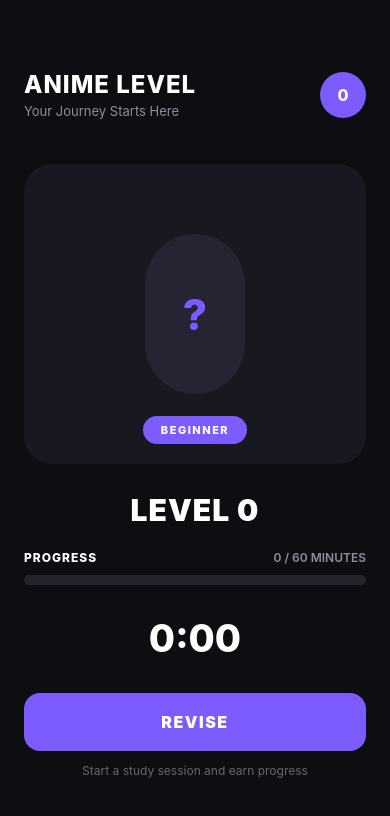
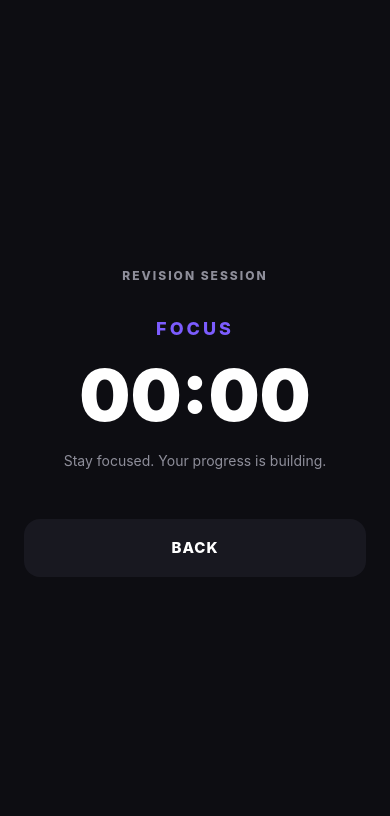
Before and after one commit to Kaiomomo/AnimeLevel, a React Native app: screen /Revision in a window 390 px wide. Shown: the top 816 px of the page. Built offline with nearby package versions, Linux system fonts and the light colour scheme.

Commit message:
Add revision screen and navigation

```diff
--- a/App.js
+++ b/App.js
@@ -1,5 +1,24 @@
+import { NavigationContainer } from "@react-navigation/native";
+import { createNativeStackNavigator } from "@react-navigation/native-stack";
+
 import HomeScreen from "./src/screens/HomeScreen";
+import RevisionScreen from "./src/screens/RevisionScreen";
+
+const Stack = createNativeStackNavigator();
 
 export default function App() {
-  return <HomeScreen />;
+  return (
+    <NavigationContainer>
+      <Stack.Navigator
+        initialRouteName="Home"
+        screenOptions={{
+          headerShown: false,
+        }}
+      >
+        <Stack.Screen name="Home" component={HomeScreen} />
+
+        <Stack.Screen name="Revision" component={RevisionScreen} />
+      </Stack.Navigator>
+    </NavigationContainer>
+  );
 }
--- a/app.json
+++ b/app.json
@@ -20,11 +20,10 @@
       "predictiveBackGestureEnabled": false
     },
     "web": {
-      "output": "static",
+      "output": "single",
       "favicon": "./assets/images/favicon.png"
     },
     "plugins": [
-      "expo-router",
       [
         "expo-splash-screen",
         {
@@ -35,7 +34,6 @@
       ]
     ],
     "experiments": {
-      "typedRoutes": true,
       "reactCompiler": true
     }
   }
--- a/package.json
+++ b/package.json
@@ -4,6 +4,8 @@
   "version": "1.0.0",
   "dependencies": {
     "@expo/ui": "~57.0.20",
+    "@react-navigation/native": "^7.4.1",
+    "@react-navigation/native-stack": "^7.19.2",
     "expo": "~57.0.25",
     "expo-constants": "~57.0.19",
     "expo-device": "~57.0.2",
@@ -11,7 +13,6 @@
     "expo-glass-effect": "~57.0.4",
     "expo-image": "~57.0.5",
     "expo-linking": "~57.0.11",
-    "expo-router": "~57.0.23",
     "expo-splash-screen": "~57.0.9",
     "expo-status-bar": "~57.0.1",
     "expo-symbols": "~57.0.3",
--- a/src/screens/HomeScreen.js
+++ b/src/screens/HomeScreen.js
@@ -1,7 +1,7 @@
 import { useEffect, useState } from "react";
 import { Pressable, StyleSheet, Text, View } from "react-native";
 
-export default function HomeScreen() {
+export default function HomeScreen({ navigation }) {
   const [sessionSeconds, setSessionSeconds] = useState(0);
   const [totalSeconds, setTotalSeconds] = useState(0);
   const [isRevising, setIsRevising] = useState(false);
@@ -21,7 +21,6 @@ export default function HomeScreen() {
   const displayMinutes = Math.floor(sessionSeconds / 60);
   const displaySeconds = sessionSeconds % 60;
 
-  // Live progress now uses seconds so the progress bar moves while revising
   const liveTotalSeconds = totalSeconds + sessionSeconds;
   const secondsPerLevel = 60 * 60;
   const level = Math.floor(liveTotalSeconds / secondsPerLevel);
@@ -38,7 +37,7 @@ export default function HomeScreen() {
       setIsRevising(true);
     }
   }
-
+  console.log("HOME NAVIGATION:", navigation);
   return (
     <View style={styles.container}>
       <View style={styles.header}>
@@ -79,7 +78,10 @@ export default function HomeScreen() {
         {displayMinutes}:{displaySeconds.toString().padStart(2, "0")}
       </Text>
 
-      <Pressable style={styles.reviseButton} onPress={handleRevisionPress}>
+      <Pressable
+        style={styles.reviseButton}
+        onPress={() => navigation.navigate("Revision")}
+      >
         <Text style={styles.reviseButtonText}>
           {isRevising ? "FINISH SESSION" : "REVISE"}
         </Text>
--- /dev/null
+++ b/src/screens/RevisionScreen.js
@@ -0,0 +1,77 @@
+import { Pressable, StyleSheet, Text, View } from "react-native";
+
+export default function RevisionScreen({ navigation }) {
+  return (
+    <View style={styles.container}>
+      <Text style={styles.label}>REVISION SESSION</Text>
+
+      <Text style={styles.focusText}>FOCUS</Text>
+
+      <Text style={styles.timer}>00:00</Text>
+
+      <Text style={styles.message}>
+        Stay focused. Your progress is building.
+      </Text>
+
+      <Pressable style={styles.backButton} onPress={() => navigation.goBack()}>
+        <Text style={styles.backButtonText}>BACK</Text>
+      </Pressable>
+    </View>
+  );
+}
+
+const styles = StyleSheet.create({
+  container: {
+    flex: 1,
+    backgroundColor: "#0D0D12",
+    alignItems: "center",
+    justifyContent: "center",
+    paddingHorizontal: 24,
+  },
+
+  label: {
+    color: "#8E8E9A",
+    fontSize: 12,
+    fontWeight: "800",
+    letterSpacing: 2,
+  },
+
+  focusText: {
+    color: "#7C5CFF",
+    fontSize: 18,
+    fontWeight: "800",
+    letterSpacing: 3,
+    marginTop: 35,
+  },
+
+  timer: {
+    color: "#FFFFFF",
+    fontSize: 72,
+    fontWeight: "900",
+    marginTop: 12,
+  },
+
+  message: {
+    color: "#8E8E9A",
+    fontSize: 14,
+    textAlign: "center",
+    marginTop: 14,
+  },
+
+  backButton: {
+    width: "100%",
+    height: 58,
+    backgroundColor: "#181820",
+    borderRadius: 16,
+    alignItems: "center",
+    justifyContent: "center",
+    marginTop: 50,
+  },
+
+  backButtonText: {
+    color: "#FFFFFF",
+    fontSize: 15,
+    fontWeight: "800",
+    letterSpacing: 1,
+  },
+});
```
Also changed, not shown: 1 other file (tests, documents, lock files or other folders).
